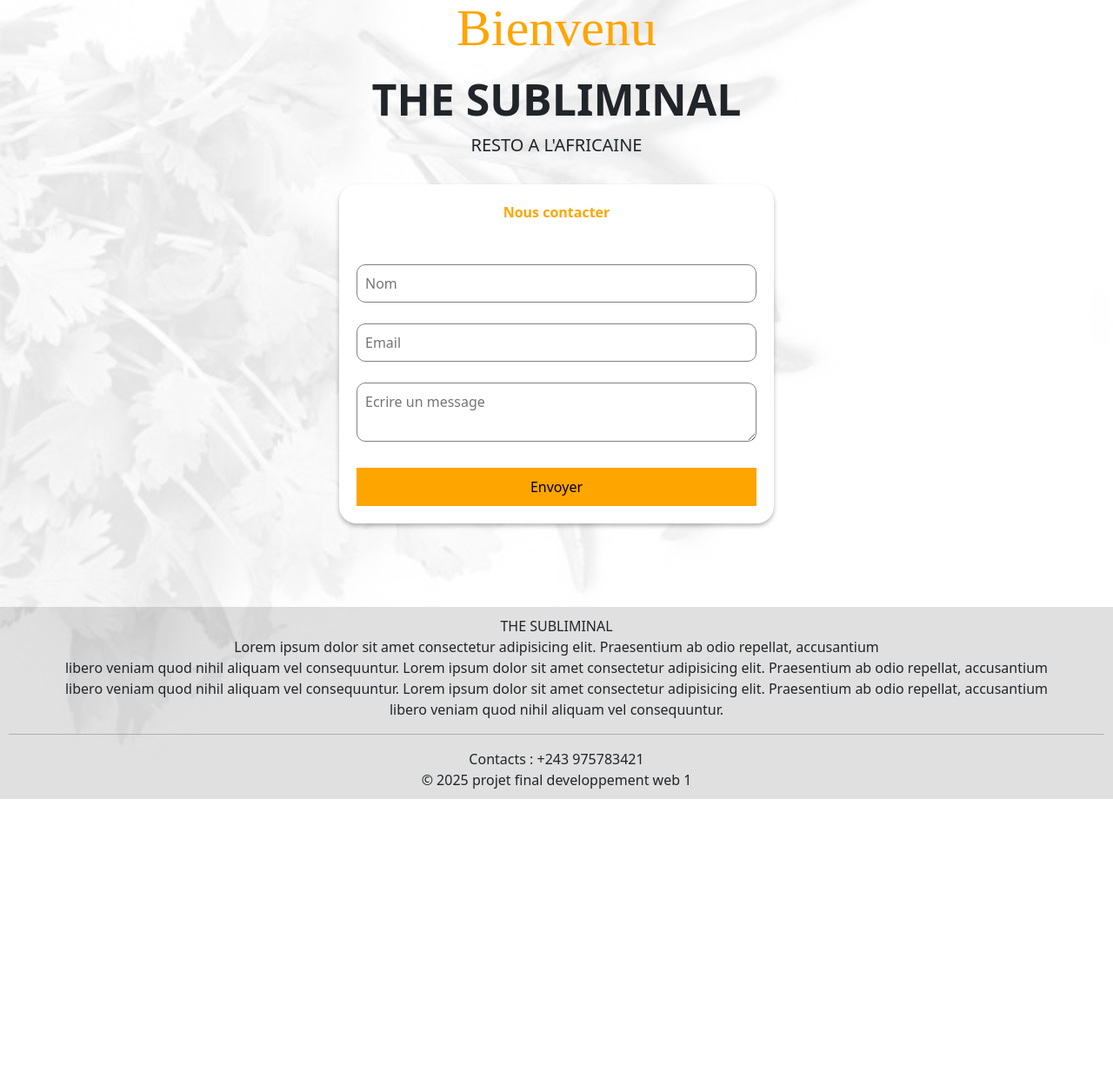
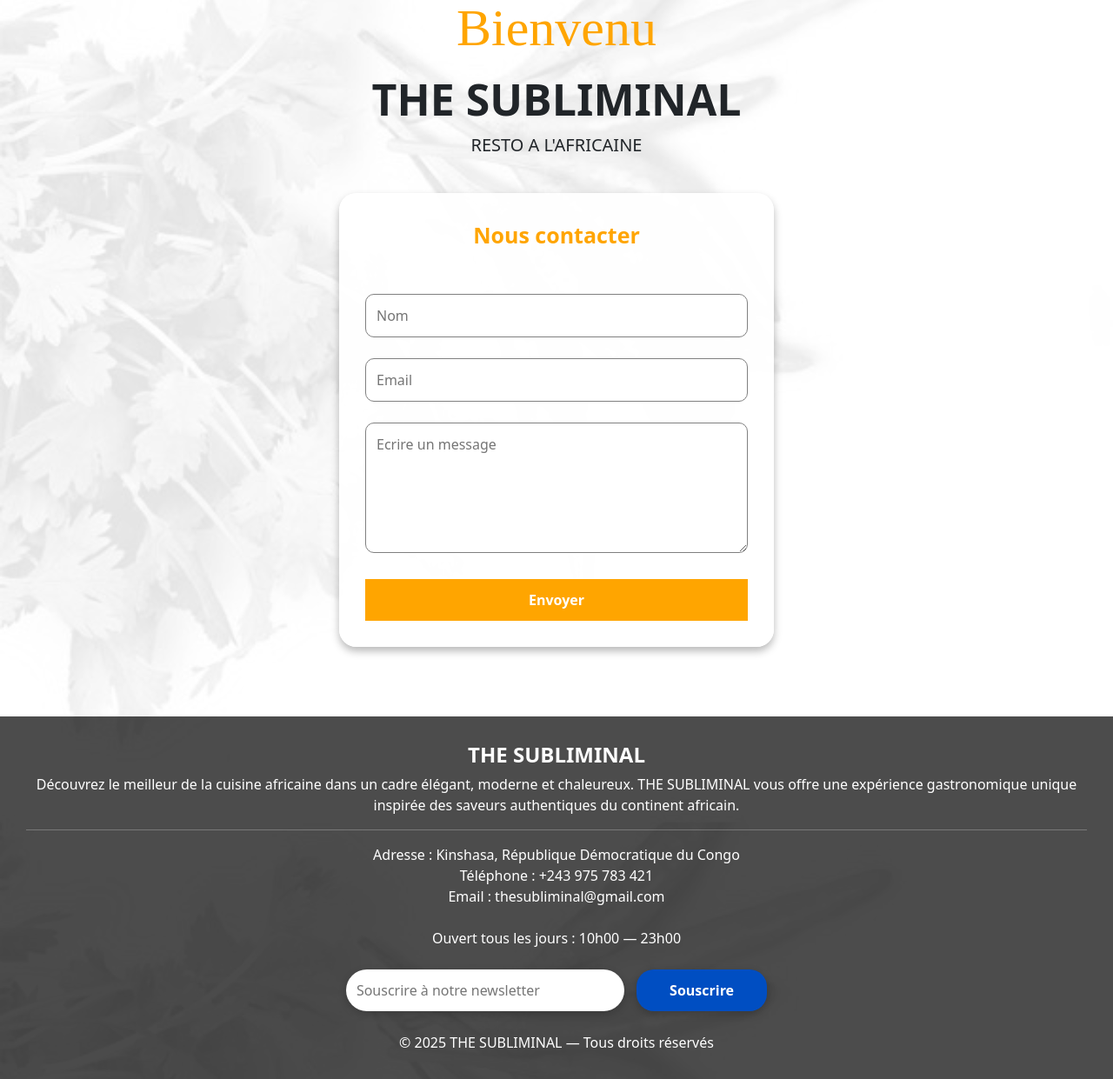
Before and after one commit to bienv-007/reservation_restau, a PHP site: page /contact.php in a window 1280 px wide. Shown: the part 141-1382 px from the top of the page at 87% size. Before the commit the page ends 1060 px from the top, so only its background shows below. Run offline with PHP 8.4, Linux system fonts and the light colour scheme.

Commit message:
arrangement du footer

```diff
--- a/contact.php
+++ b/contact.php
@@ -4,172 +4,272 @@
     <meta charset="UTF-8">
     <meta name="viewport" content="width=device-width, initial-scale=1.0">
     <title>Contacts</title>
+
     <link href="https://cdn.jsdelivr.net/npm/bootstrap@5.3.8/dist/css/bootstrap.min.css" rel="stylesheet" integrity="sha384-sRIl4kxILFvY47J16cr9ZwB07vP4J8+LH7qKQnuqkuIAvNWLzeN8tE5YBujZqJLB" crossorigin="anonymous">
+
     <script src="https://cdn.jsdelivr.net/npm/bootstrap@5.3.0/dist/js/bootstrap.bundle.min.js"></script>
+
     <style>
+
         nav{
             background: #ffffffd8;
             box-shadow: 0 3px 5px #0000001f;
             text-transform: uppercase;
         }
+
         header a:hover{
             border-bottom: solid 2px orange;
         }
+
         .Bienvenu{
             color: orange;
             font-weight: 500;
             font-family: Edwardian Script ITC Regular;
             font-size: 60px;
         }
+
         .SUBLIMINAL{
             font-size: 50px;
             font-weight: bolder;
         }
+
         .RESTO{
             font-size: 20px;
             font-weight: 300;
         }
+
+        body{
+            background: url("img/news-bg.jpg");
+            background-repeat: no-repeat;
+            background-size: cover;
+            background-attachment: fixed;
+            font-family: sans-serif;
+        }
+
         form{
             width: 500px;
-            margin:auto;
-            background-color: #fff;
-            padding: 20px;
-            margin-top: 30px;
-            box-shadow: 0 3px 5px #00000046;
+            margin: auto;
+            background-color: rgba(255,255,255,0.95);
+            padding: 30px;
+            margin-top: 40px;
+            box-shadow: 0 5px 10px #00000046;
             border-radius: 20px;
         }
-        body{
-            background: #f8f9fa;
-            font-family: sans-serif;
-        }
+
         input,
         textarea{
-            padding: 9px;
+            padding: 12px;
             width: 100%;
             border-radius: 10px;
             border: 1px solid gray;
+            outline: none;
         }
+
+        textarea{
+            resize: none;
+            height: 150px;
+        }
+
+        input:focus,
+        textarea:focus{
+            border: 1px solid orange;
+        }
+
         button{
             background-color: orange;
-            padding: 10px;
+            padding: 12px;
             border: 0;
-            border-radius:10px ;
+            border-radius:10px;
             width: 100%;
+            color: white;
+            font-weight: bold;
+            transition: 0.3s;
         }
+
         button:hover{
             background: rgb(236, 155, 4);
+            transform: scale(1.02);
         }
+
         .contact{
             font-weight: bold;
             color: orange;
+            font-size: 25px;
         }
+
         a{
             text-decoration: none;
             color: #312929;
         }
-        @media screen and (max-width: 740px){
-            form{
-                width: 70%;
-            }
+
+        footer{
+            background: rgba(0,0,0,0.7);
+            color: white;
+            text-align: center;
+            padding: 30px;
+            margin-top: 80px;
         }
-        footer{
-            background: #0000001f;
-            margin-bottom: 0;
-            text-align: center;
-            padding: 10px;
-        }
-        body{
-          background: url("img/news-bg.jpg");
-          background-repeat: no-repeat;
-          background-size: cover;
-          background-attachment: fixed;
-        }
+
         .nav-link{
             font-size: 15px;
         }
+
+        @media screen and (max-width: 740px){
+
+            form{
+                width: 90%;
+            }
+
+            .Bienvenu{
+                font-size: 45px;
+            }
+
+            .SUBLIMINAL{
+                font-size: 35px;
+            }
+        }
+
     </style>
+
 </head>
+
 <body>
+
     <header>
-    <?php include 'entete.php';?>
-    <center>
-      <span class="Bienvenu">
-        Bienvenu
-      </span><br>
-      <span class="SUBLIMINAL">
-        THE SUBLIMINAL
-      </span><br>
-      <span class="RESTO">
-        RESTO A L'AFRICAINE
-      </span>
-    </center>
-  </header>
+
+        <?php include 'entete.php';?>
+
+        <center>
+
+            <span class="Bienvenu">
+                Bienvenu
+            </span>
+
+            <br>
+
+            <span class="SUBLIMINAL">
+                THE SUBLIMINAL
+            </span>
+
+            <br>
+
+            <span class="RESTO">
+                RESTO A L'AFRICAINE
+            </span>
+
+        </center>
+
+    </header>
+
     <form action="">
+
         <center>
+
             <span class="contact">
                 Nous contacter
             </span>
-        </center><br><br>
-        <span id="nomErreur">
 
-        </span>
-        <input type="text" name="nom" id="nom" placeholder="Nom"><br><br>
-        <span id="emailErreur">
+        </center>
 
-        </span>
-        <input type="email" name="email" id="email" placeholder="Email"><br><br>
-        <span id="msgErreur">
+        <br><br>
 
-        </span>
-        <textarea name="message" id="message" placeholder="Ecrire un message"></textarea><br><br>
-        <button type="button" onclick="nameError();emaiError();msgErreur()">
+        <span id="nomErreur"></span>
+
+        <input
+            type="text"
+            name="nom"
+            id="nom"
+            placeholder="Nom"
+        >
+
+        <br><br>
+
+        <span id="emailErreur"></span>
+
+        <input
+            type="email"
+            name="email"
+            id="email"
+            placeholder="Email"
+        >
+
+        <br><br>
+
+        <span id="msgErreur"></span>
+
+        <textarea
+            name="message"
+            id="message"
+            placeholder="Ecrire un message"
+        ></textarea>
+
+        <br><br>
+
+        <button
+            type="button"
+            onclick="nameError(); emaiError(); msgErreur();"
+        >
             Envoyer
         </button>
-    </form><br><br><br><br>
-    <footer>
-        THE SUBLIMINAL
-        <span><br>
-        Lorem ipsum dolor sit amet consectetur adipisicing elit. Praesentium ab odio repellat, accusantium <br>libero veniam quod nihil aliquam vel consequuntur.
-        Lorem ipsum dolor sit amet consectetur adipisicing elit. Praesentium ab odio repellat, accusantium <br>libero veniam quod nihil aliquam vel consequuntur.
-        Lorem ipsum dolor sit amet consectetur adipisicing elit. Praesentium ab odio repellat, accusantium <br>libero veniam quod nihil aliquam vel consequuntur.
-        </span>
-        <hr>
-        <span>
-            Contacts : +243 975783421
-        </span><br>
-        &copy; 2025 projet final developpement web 1
-    </footer>
+
+    </form>
+
+<?php include 'footer.php';?>
+
     <script type="text/javascript">
+
         function nameError(){
+
             var nom = document.getElementById("nom").value;
-            if (nom.length == 0){
-                document.getElementById("nomErreur").innerHTML = "* Veuillez entrer votre nom";
-                document.getElementById("nomErreur").style.color ="red";
+
+            if(nom.length == 0){
+
+                document.getElementById("nomErreur").innerHTML =
+                "* Veuillez entrer votre nom";
+
+                document.getElementById("nomErreur").style.color = "red";
             }
             else{
-                document.getElementById("nomErreur").style.display ="none";
+
+                document.getElementById("nomErreur").style.display = "none";
             }
         }
+
         function emaiError(){
-            var email =document.getElementById("email").value;
-            if (email.length == 0){
-                document.getElementById("emailErreur").innerHTML="* Veuillez entrer votre email";
-                document.getElementById("emailErreur").style.color ="red";
+
+            var email = document.getElementById("email").value;
+
+            if(email.length == 0){
+
+                document.getElementById("emailErreur").innerHTML =
+                "* Veuillez entrer votre email";
+
+                document.getElementById("emailErreur").style.color = "red";
             }
             else{
-                document.getElementById("nomErreur").style.display ="none";
+
+                document.getElementById("emailErreur").style.display = "none";
             }
         }
+
         function msgErreur(){
-            var msg =document.getElementById("message").value;
-            if (msg.length==0){
-                document.getElementById("msgErreur").innerHTML="Veuillez entrer votre message";
-                document.getElementById("msgErreur").style.color="red";
+
+            var msg = document.getElementById("message").value;
+
+            if(msg.length == 0){
+
+                document.getElementById("msgErreur").innerHTML =
+                "* Veuillez entrer votre message";
+
+                document.getElementById("msgErreur").style.color = "red";
             }
             else{
-                document.getElementById("msgErreur").style.display ="none";
+
+                document.getElementById("msgErreur").style.display = "none";
             }
         }
+
     </script>
+
 </body>
 </html>
--- /dev/null
+++ b/footer.php
@@ -0,0 +1,75 @@
+<footer>
+
+    <h4 style="font-weight: bold;">
+        THE SUBLIMINAL
+    </h4>
+
+    <p>
+        Découvrez le meilleur de la cuisine africaine dans un cadre élégant,
+        moderne et chaleureux. THE SUBLIMINAL vous offre une expérience
+        gastronomique unique inspirée des saveurs authentiques du continent africain.
+    </p>
+
+    <hr>
+
+    <span>
+        Adresse : Kinshasa, République Démocratique du Congo
+    </span>
+
+    <br>
+
+    <span>
+        Téléphone : +243 975 783 421
+    </span>
+
+    <br>
+
+    <span>
+        Email : thesubliminal@gmail.com
+    </span>
+
+    <br><br>
+
+    <span>
+        Ouvert tous les jours : 10h00 — 23h00
+    </span>
+
+    <br><br>
+
+    <input
+        type="email"
+        placeholder="Souscrire à notre newsletter"
+        style="
+            width: 320px;
+            padding: 12px;
+            border: none;
+            border-radius: 30px;
+            outline: none;
+            box-shadow: 0 3px 10px rgba(0,0,0,0.2);
+        "
+    >
+
+    <button
+        style="
+            padding: 12px 25px;
+            border: none;
+            border-radius: 20px;
+            width: 150px;
+            background: #004ec2ff;
+            color: white;
+            font-weight: bold;
+            margin-left: 10px;
+            transition: 0.3s;
+            box-shadow: 0 3px 10px rgba(0,0,0,0.2);
+        "
+        onmouseover="this.style.background='#005ce6ff'"
+        onmouseout="this.style.background='#004ec2ff'"
+    >
+        Souscrire
+    </button>
+
+    <br><br>
+
+    &copy; 2025 THE SUBLIMINAL — Tous droits réservés
+
+</footer>
--- a/reservation.php
+++ b/reservation.php
@@ -1,6 +1,6 @@
 <?php
 
-require_once 'connexion_db/connexion.class.php';
+include 'connexion_db/connexion.php';
 
 if ($_SERVER["REQUEST_METHOD"] == "POST") {
 
```
Also changed, not shown: apropos.php (+62 -21 lines), classes/insertion.class.php (deleted, +0 -21 lines), index.php (+1 -18 lines), recettes.php (+1 -13 lines), README.md, classes/affichage.class.php (deleted), classes/maj.class.php (deleted), classes/poo.php (deleted), classes/supression.class.php (deleted), connexion_db/connexion.php (renamed from connexion_db/connexion.class.php).
